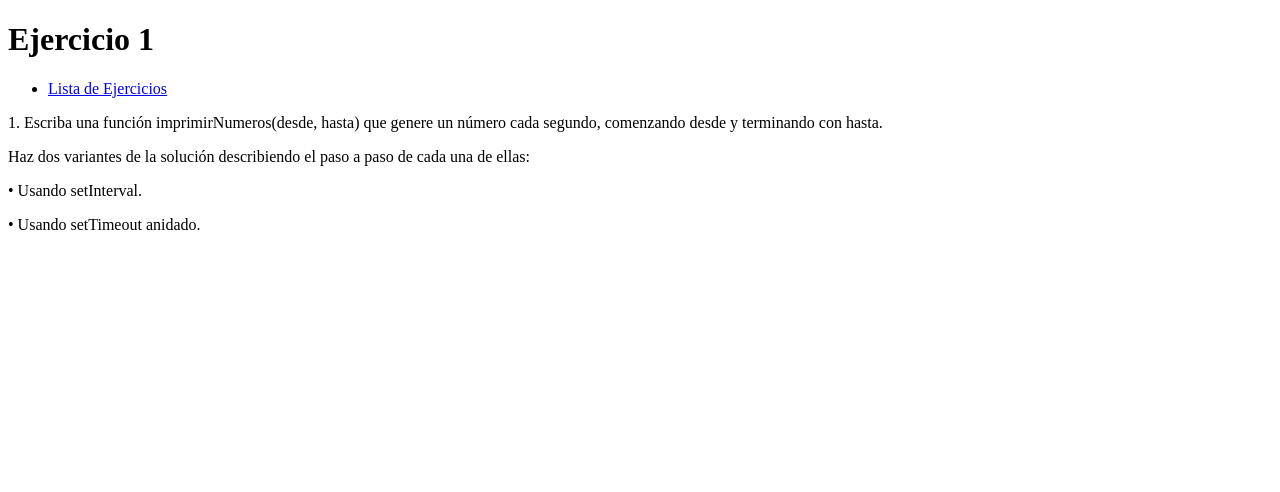
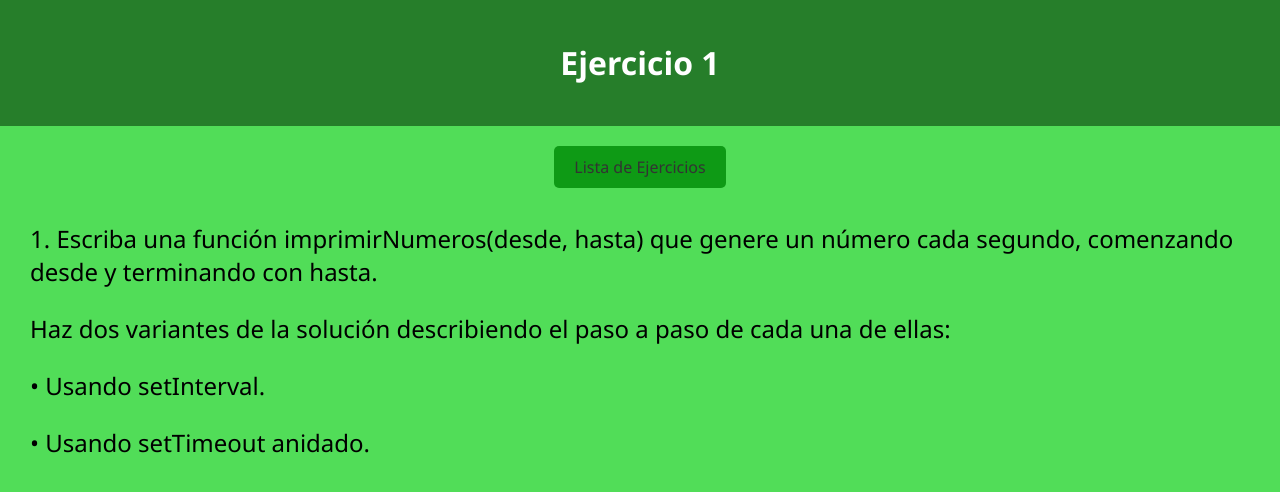
Before and after one commit to Hernandez13555/Asincronia, a plain HTML site: page html/Ejercicio01.html in a window 1280 px wide. Drawn offline with Linux system fonts and the light colour scheme.

Commit message:
ejercicios

```diff
--- a/html/Ejercicio01.html
+++ b/html/Ejercicio01.html
@@ -4,7 +4,7 @@
     <meta charset="UTF-8" />
     <meta name="viewport" content="width=device-width, initial-scale=1.0" />
     <title>Ejercicio 1</title>
-    <link rel="stylesheet" href="css/Ejercicio01" />
+    <link rel="stylesheet" href="/css/Ejercicios.css" />
   </head>
   <body>
     <header class="header">
@@ -13,7 +13,7 @@
     <nav class="navigation">
       <ul class="nav-list">
         <li class="nav-item">
-          <a class="nav-link" href="index.html">Lista de Ejercicios</a>
+          <a class="nav-link" href="/index.html">Lista de Ejercicios</a>
         </li>
       </ul>
       <p class="enunciado">
@@ -28,6 +28,6 @@
       <p class="enunciado">• Usando setTimeout anidado.</p>
     </nav>
 
-    <script src="js/Ejercicio01.js"></script>
+    <script src="/js/Ejercicio01.js"></script>
   </body>
 </html>
```
